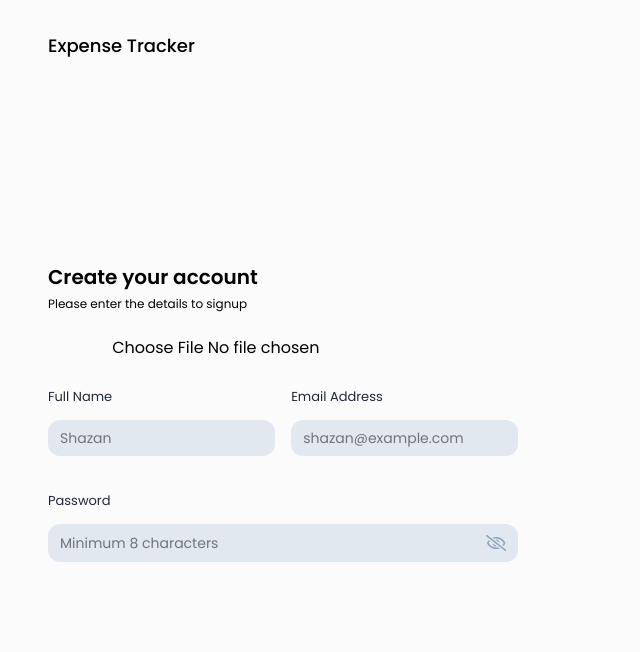
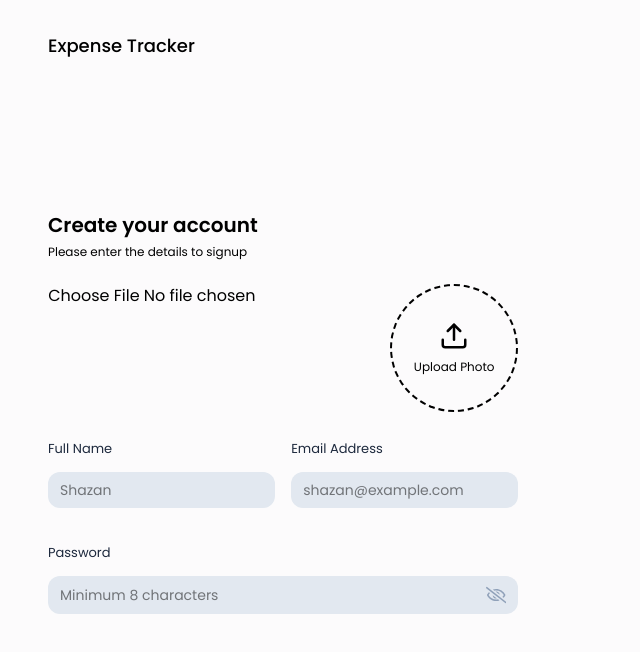
Before and after one commit to mfmshazan/ExpenseTracker, a React (Vite) app in the folder frontend/expense-tracker/: page /signup in a window 1280 px wide. Shown: the top 652 px of the page, without its empty margins (0-640 px from the left). Built offline with nearby package versions, Linux system fonts and the light colour scheme.

Commit message:
Fix ProfilePhoto component

```diff
--- a/frontend/expense-tracker/src/components/inputs/ProfilePhoto.jsx
+++ b/frontend/expense-tracker/src/components/inputs/ProfilePhoto.jsx
@@ -28,7 +28,6 @@ const ProfilePhoto = ({ image, setImage }) => {
         inputRef.current.click();
     }
 
-
     return (
         <div className='flex justify-center mb-6'>
          <input
@@ -38,6 +37,20 @@ const ProfilePhoto = ({ image, setImage }) => {
             onChange = {handleChangeImage}
             className=""
             />
+
+            {!image ? (
+                <div onClick={onChooseFile} className='w-32 h-32 rounded-full bg-size-200 bg-center bg-no-repeat cursor-pointer flex flex-col justify-center items-center border-2 border-dashed border-size-300'>
+                    <LuUpload className='text-size-400 text-3xl' />
+                    <p className='text-size-400 text-xs mt-2'>Upload Photo</p>
+                </div>
+            ) : (
+                <div className='relative'>
+                    <img src={previewUrl ? previewUrl : URL.createObjectURL(image)} alt="Profile" className='w-32 h-32 rounded-full object-cover' />
+                    <div onClick={handleRemoveImage} className='absolute bottom-0 right-0 bg-white p-1 rounded-full cursor-pointer'>
+                        <LuTrash className='text-red-500' />
+                    </div>
+                </div>
+            )}
         </div>
 
     )
```
